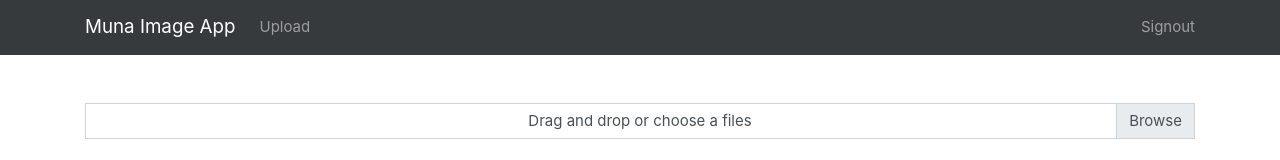
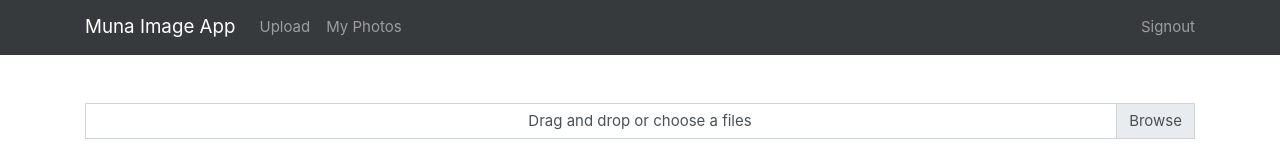
Before and after one commit to MunaLugonvu/HerokuImageApp, a React (Create React App) app: page /upload in a window 1280 px wide. Shown: the top 160 px of the page. Built offline with nearby package versions, Linux system fonts and the light colour scheme.

Commit message:
add my photos link

```diff
--- a/src/App.js
+++ b/src/App.js
@@ -3,6 +3,7 @@ import {BrowserRouter,Route,Switch} from "react-router-dom";
 import Navbar from './components/navBar';
 import Upload from './components/upload';
 import Home from './components/Home';
+import Photos from './components/Photos';
 
 
 function App() {
@@ -15,6 +16,7 @@ function App() {
     <Switch>
     <Route exact path="/" component={Home}></Route>
     <Route exact path="/upload" component={Upload}/>
+   <Route exact path="/myphotos" component={Photos}/>
     </Switch>
     </div>
     </BrowserRouter>
--- a/src/components/navBar.js
+++ b/src/components/navBar.js
@@ -19,6 +19,9 @@ export default class Navbar extends React.Component {
         <li className="nav-item">
           <Link className="nav-link" to="upload">Upload</Link>
         </li>
+        <li className="nav-item">
+          <Link className="nav-link" to="myphotos">My Photos</Link>
+        </li>
       </ul>
       <span className="navbar-text" onClick={()=>{
         localStorage.removeItem("user_id");
--- a/src/components/progress.js
+++ b/src/components/progress.js
@@ -5,7 +5,7 @@ import React from "react";
   <div className="progress mt-0 mb-3">
 
      <div
-      className="progress-bar progress-bar-striped bg-success"
+      className="progress-bar progress-bar-striped progress-bar-animated"
       role="progressbar"
       style={{ width: `${percentage}%` }}
     >
```
